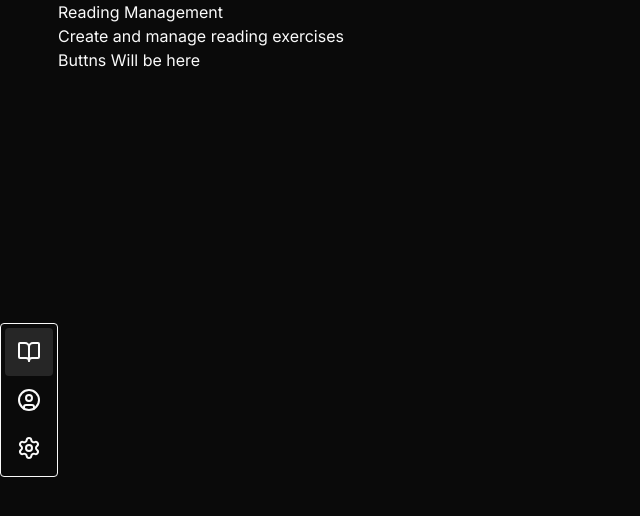
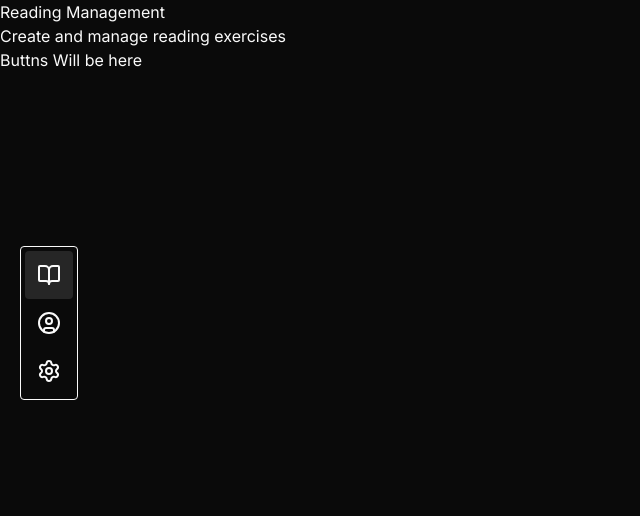
Before and after one commit to VeryLazyDev/Japanese-Web-Frontend-Admin, a React (Vite) app: page / in a window 1280 px wide. Shown: the top 516 px of the page, without its empty margins (0-640 px from the left). Built offline with nearby package versions, Linux system fonts and the light colour scheme.

Commit message:
Make dock absolute

```diff
--- a/src/components/common/Dock.jsx
+++ /dev/null
@@ -1,23 +0,0 @@
-import { DockPages } from "@/constant/layout_constants";
-import { useState } from "react";
-
-const Dock = () => {
-    const [currentFocus, setCurrentFocus] = useState("HOME");
-    const baseDockBtnStyle =
-        "w-12 h-12 items-center justify-center flex rounded";
-    return (
-        <div className="h-full w-fit flex items-center">
-            <div className="p-1 w-fit h-fit border-primary border rounded gap-1">
-                {DockPages.map((item) => (
-                    <button
-                        className={`${baseDockBtnStyle} ${currentFocus === item.pageName ? "bg-light-bg" : ""}`}
-                        onClick={() => setCurrentFocus(item.pageName)}
-                    >
-                        <item.icon />
-                    </button>
-                ))}
-            </div>
-        </div>
-    );
-};
-export default Dock;
--- /dev/null
+++ b/src/components/dock/dock.jsx
@@ -0,0 +1,23 @@
+import { DockPages } from "@/constant/layout_constants";
+import { useState } from "react";
+import DockBtn from "./dock_btn";
+
+const Dock = () => {
+    const [currentFocus, setCurrentFocus] = useState("HOME");
+
+    return (
+        <div className="p-1 w-fit h-fit border-primary border rounded gap-1 absolute bottom-1/2 left-5">
+            {DockPages.map((item) => (
+                <DockBtn
+                    pageName={item.pageName}
+                    route={item.route}
+                    onClick={(pageName) => setCurrentFocus(pageName)}
+                    currentFocus={currentFocus}
+                    key={item.id}
+                    icon={item.icon}
+                />
+            ))}
+        </div>
+    );
+};
+export default Dock;
--- /dev/null
+++ b/src/components/dock/dock_btn.jsx
@@ -0,0 +1,15 @@
+const DockBtn = (props) => {
+    const { currentFocus, pageName, route, onClick, icon: Icon } = props;
+    const baseDockBtnStyle =
+        "w-12 h-12 items-center justify-center flex rounded";
+
+    return (
+        <button
+            className={`${baseDockBtnStyle} ${currentFocus === pageName ? "bg-light-bg" : ""}`}
+            onClick={() => onClick(pageName)}
+        >
+            <Icon />
+        </button>
+    );
+};
+export default DockBtn;
--- a/src/components/layout/main-layout.jsx
+++ b/src/components/layout/main-layout.jsx
@@ -1,10 +1,10 @@
 import React from "react";
 import { Outlet } from "react-router-dom";
-import Dock from "../common/Dock";
+import Dock from "../dock/dock";
 
 const MainLayout = () => {
     return (
-        <main className="w-screen h-screen bg-primary-bg font-inter text-primary-font flex flex-row">
+        <main className="w-screen h-screen bg-primary-bg font-inter text-primary-font flex flex-row relative">
             <Dock />
             <Outlet />
         </main>
```
